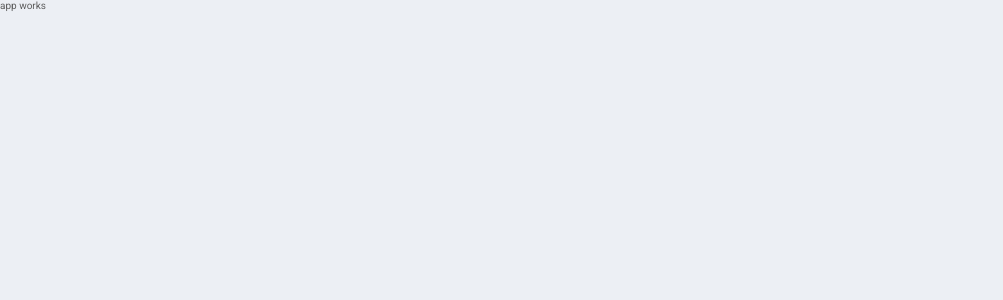
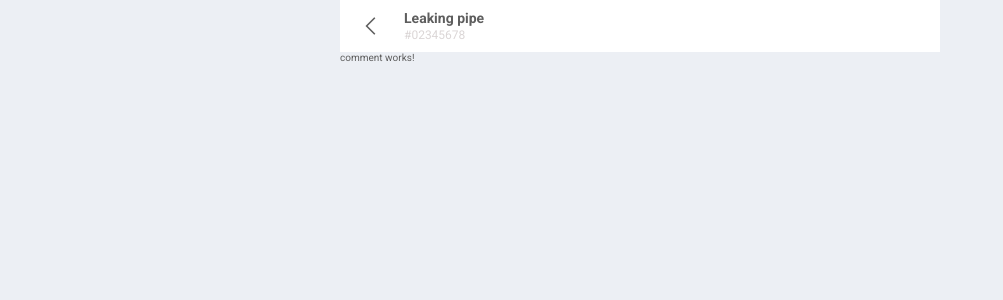
Before and after one commit to TheDrizzyWay/sysserve, an Angular app: page / in a window 1280 px wide. Shown: the top 300 px of the page, without its empty margins (0-1003 px from the left). Built offline with nearby package versions, Linux system fonts and the light colour scheme.

Commit message:
add header section

```diff
--- /dev/null
+++ b/src/app/app-routing.module.ts
@@ -0,0 +1,26 @@
+import { NgModule } from '@angular/core';
+import { Routes, RouterModule } from '@angular/router';
+import { CommentComponent } from './components/comment/comment.component';
+
+
+const routes: Routes = [
+  {
+    path: '',
+    component: CommentComponent
+  },
+  {
+    path: '**',
+    component: CommentComponent
+  }
+];
+
+@NgModule({
+  imports: [RouterModule.forRoot(routes, {
+    enableTracing: false,
+    urlUpdateStrategy: 'deferred',
+    relativeLinkResolution: 'legacy'
+  })],
+  exports: [RouterModule],
+  providers: []
+})
+export class AppRoutingModule { }
--- a/src/app/app.component.css
+++ b/src/app/app.component.css
@@ -0,0 +1,32 @@
+.wrapper {
+  height: 100vh;
+  width: auto;
+  margin: 0 auto;
+  max-width: 60rem;
+  position: relative;
+}
+
+.header {
+  background-color: var(--white);
+  padding: 10px 20px;
+}
+
+.header .las {
+  font-size: 2.4rem;
+  margin-top: 4px;
+}
+
+.header-text {
+  padding-left: 20px;
+}
+
+.header-text__main {
+  font-size: 1.4rem;
+  font-weight: bold;
+  margin-bottom: 2px;
+}
+
+.header-text__sub {
+  font-size: 1.2rem;
+  color: #dbd6d6;
+}
--- a/src/app/app.component.html
+++ b/src/app/app.component.html
@@ -1 +1,11 @@
-<p>app works</p>
+<div class="wrapper">
+  <header class="header flex-row">
+    <i class="las la-angle-left cursor-pointer"></i>
+    <div class="header-text">
+      <p class="header-text__main">Leaking pipe</p>
+      <p class="header-text__sub">#02345678</p>
+    </div>
+  </header>
+  <router-outlet></router-outlet>
+  <footer class="footer"></footer>
+</div>
--- /dev/null
+++ b/src/app/components/comment/comment.component.html
@@ -0,0 +1 @@
+<p>comment works!</p>
--- /dev/null
+++ b/src/app/components/comment/comment.component.ts
@@ -0,0 +1,15 @@
+import { Component, OnInit } from '@angular/core';
+
+@Component({
+  selector: 'app-comment',
+  templateUrl: './comment.component.html',
+  styleUrls: ['./comment.component.css']
+})
+export class CommentComponent implements OnInit {
+
+  constructor() { }
+
+  ngOnInit(): void {
+  }
+
+}
--- a/src/styles.css
+++ b/src/styles.css
@@ -24,6 +24,7 @@ html {
 
 body {
   min-height: 100vh;
+  max-height: 100vh;
   max-width: 100vw;
   background-color: #eceff4;
   position: relative;
@@ -35,3 +36,8 @@ body {
 .cursor-pointer {
   cursor: pointer;
 }
+
+.flex-row {
+  display: flex;
+  flex-direction: row;
+}
```
Also changed, not shown: src/app/app.module.ts (+6 -2 lines), src/app/components/comment/comment.component.css (added), 1 other file (tests, documents, lock files or other folders).
